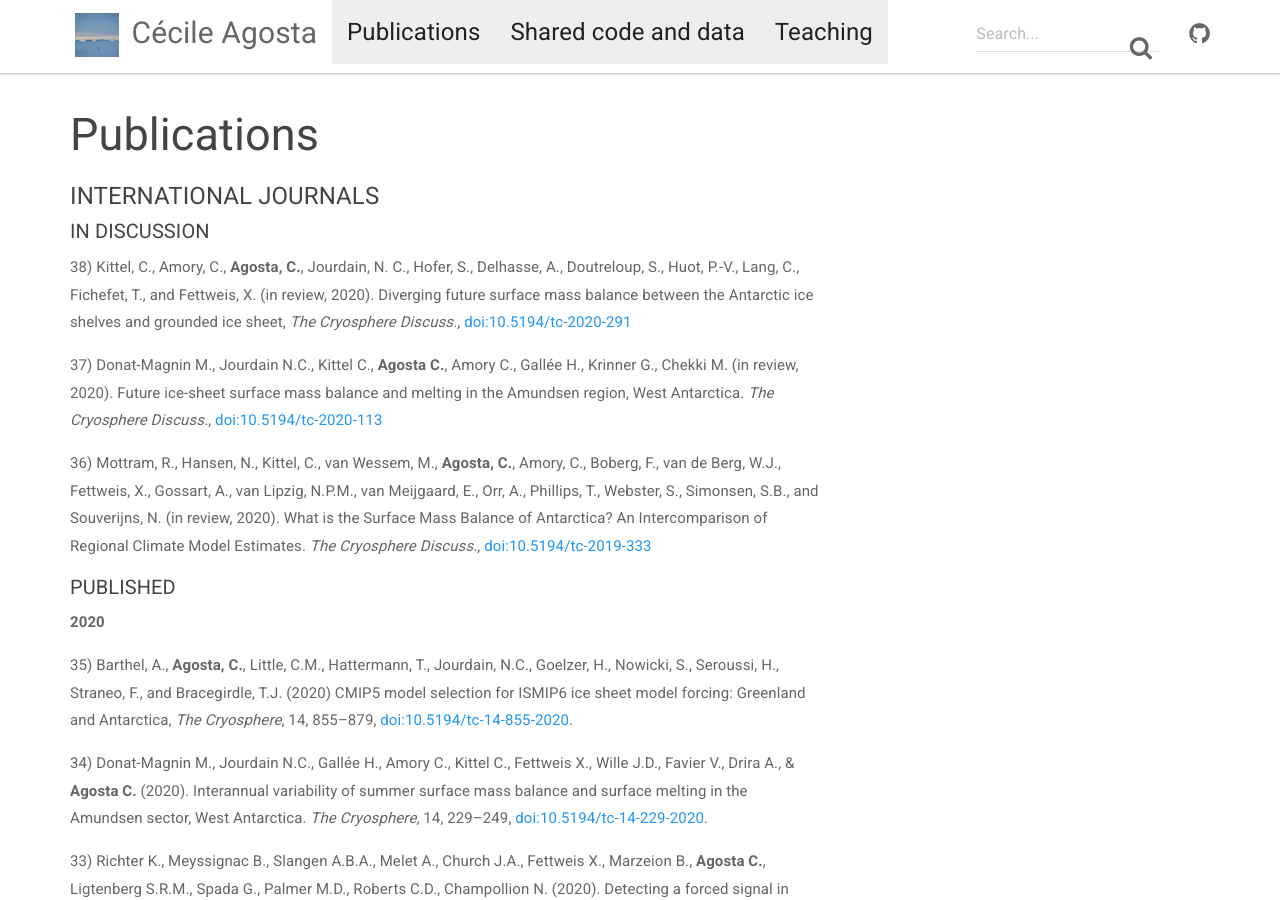
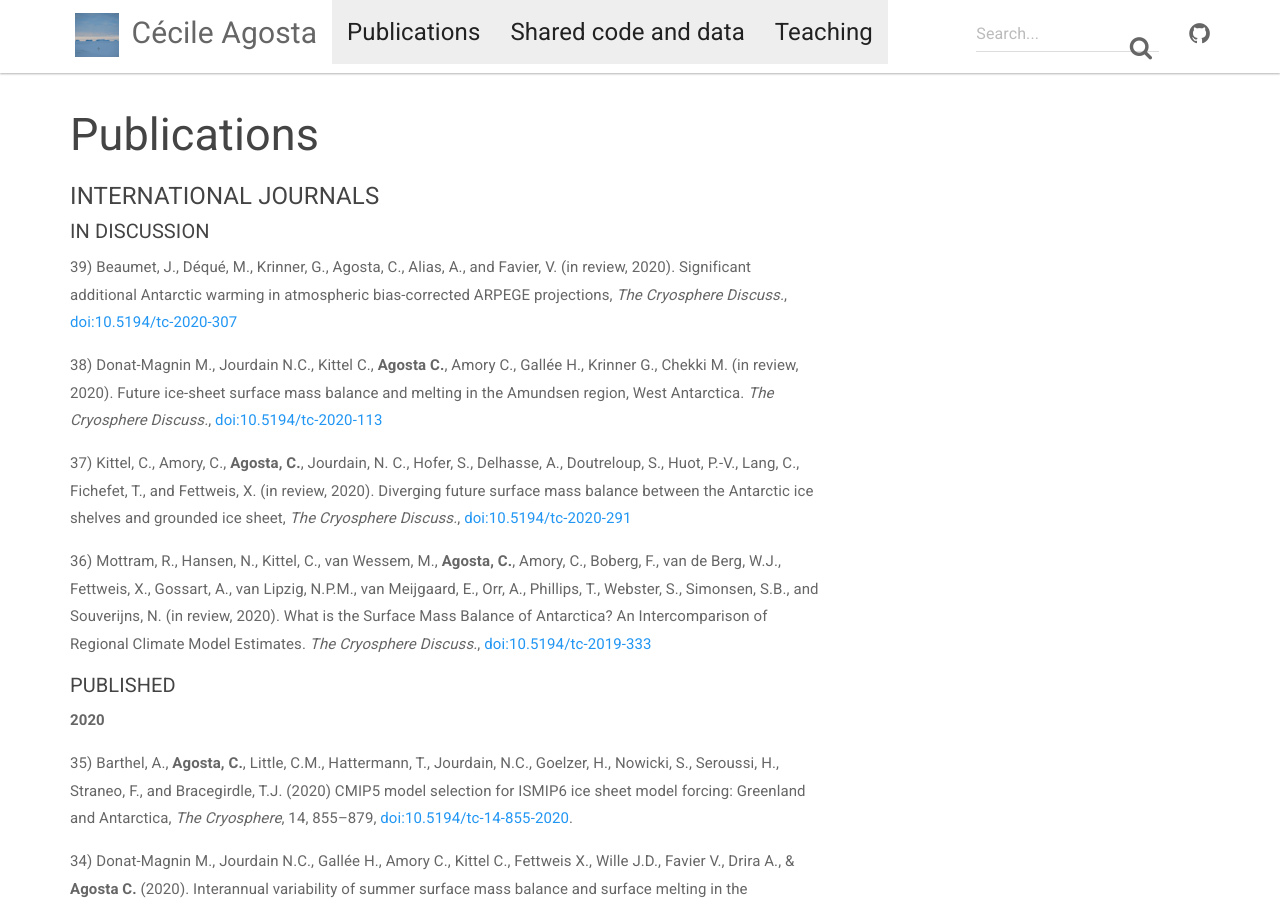
Before and after one commit to cecileagosta/cecileagosta.github.io, a Jekyll site: the page built from _docs/publications.md, in a window 1280 px wide and 900 px high. Built offline with Jekyll 4.4.1, drawn with Linux system fonts in a browser that asks for light colours; nearby versions of some CDN libraries.

Commit message:
Update publications.md

```diff
--- a/_docs/publications.md
+++ b/_docs/publications.md
@@ -7,9 +7,12 @@ permalink: /publications/
 
 ##### IN DISCUSSION
 
-38) Kittel, C., Amory, C., **Agosta, C.**, Jourdain, N. C., Hofer, S., Delhasse, A., Doutreloup, S., Huot, P.-V., Lang, C., Fichefet, T., and Fettweis, X. (in review, 2020). Diverging future surface mass balance between the Antarctic ice shelves and grounded ice sheet, *The Cryosphere Discuss.*, [doi:10.5194/tc-2020-291](https://doi.org/10.5194/tc-2020-291)
+39)  Beaumet, J., Déqué, M., Krinner, G., Agosta, C., Alias, A., and Favier, V. (in review, 2020). Significant additional Antarctic warming in atmospheric bias-corrected ARPEGE projections, *The Cryosphere Discuss.*, [doi:10.5194/tc-2020-307](https://doi.org/10.5194/tc-2020-307)
 
-37) Donat-Magnin M., Jourdain N.C., Kittel C., **Agosta C.**, Amory C., Gallée H., Krinner G., Chekki M. (in review, 2020). Future ice-sheet surface mass balance and melting in the Amundsen region, West Antarctica. *The Cryosphere Discuss.*, [doi:10.5194/tc-2020-113](https://tc.copernicus.org/preprints/tc-2020-113/)
+
+38) Donat-Magnin M., Jourdain N.C., Kittel C., **Agosta C.**, Amory C., Gallée H., Krinner G., Chekki M. (in review, 2020). Future ice-sheet surface mass balance and melting in the Amundsen region, West Antarctica. *The Cryosphere Discuss.*, [doi:10.5194/tc-2020-113](https://tc.copernicus.org/preprints/tc-2020-113/)
+
+37) Kittel, C., Amory, C., **Agosta, C.**, Jourdain, N. C., Hofer, S., Delhasse, A., Doutreloup, S., Huot, P.-V., Lang, C., Fichefet, T., and Fettweis, X. (in review, 2020). Diverging future surface mass balance between the Antarctic ice shelves and grounded ice sheet, *The Cryosphere Discuss.*, [doi:10.5194/tc-2020-291](https://doi.org/10.5194/tc-2020-291)
 
 36) Mottram, R., Hansen, N., Kittel, C., van Wessem, M., **Agosta, C.**, Amory, C., Boberg, F., van de Berg, W.J., Fettweis, X., Gossart, A., van Lipzig, N.P.M., van Meijgaard, E., Orr, A., Phillips, T., Webster, S., Simonsen, S.B., and Souverijns, N. (in review, 2020). What is the Surface Mass Balance of Antarctica? An Intercomparison of Regional Climate Model Estimates. *The Cryosphere Discuss.*, [doi:10.5194/tc-2019-333](https://doi.org/10.5194/tc-2019-333)
 
```
